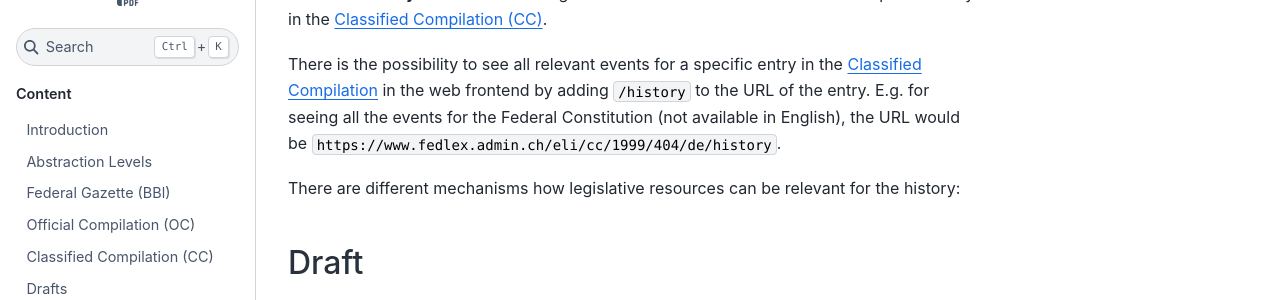
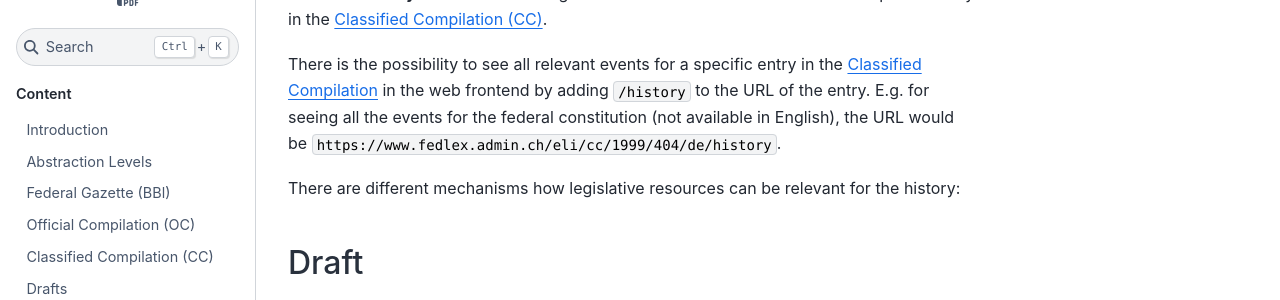
Before and after one commit to swiss/fedlex-jolux, a Sphinx documentation site: the page built from doc/history.md, in a window 1280 px wide and 1400 px high. Shown: the part 155-455 px from the top of the window. Built offline with Sphinx 7.4.7 and the Sphinx Book theme 1.1.4, drawn with Linux system fonts in a browser that asks for light colours; some of the changed text lies outside the part shown.

````diff
--- a/doc/history.md
+++ b/doc/history.md
@@ -2,7 +2,7 @@
 
 The term **history** is used to list all legislative resources that are relevant for a specific entry in the [Classified Compilation (CC)](classified_compilation.md).
 
-There is the possibility to see all relevant events for a specific entry in the [Classified Compilation](classified_compilation.md) in the web frontend by adding `/history` to the URL of the entry. E.g. for seeing all the events for the Federal Constitution (not available in English), the URL would be `https://www.fedlex.admin.ch/eli/cc/1999/404/de/history`.
+There is the possibility to see all relevant events for a specific entry in the [Classified Compilation](classified_compilation.md) in the web frontend by adding `/history` to the URL of the entry. E.g. for seeing all the events for the federal constitution (not available in English), the URL would be `https://www.fedlex.admin.ch/eli/cc/1999/404/de/history`.
 
 There are different mechanisms how legislative resources can be relevant for the history:
 
@@ -25,7 +25,7 @@ The following figure shows the general structure of a [jolux:Draft](#Draft):
 General structure of a jolux:Draft.
 :::
 
-The following SPARQL query shows all the [jolux:Act](#Act) that werde involved in drafting the Federal Constitution:
+The following SPARQL query shows all the [jolux:Act](#Act) that werde involved in drafting the federal constitution:
 
 ```sparql
 PREFIX jolux: <http://data.legilux.public.lu/resource/ontology/jolux#>
@@ -40,7 +40,7 @@ SELECT ?act WHERE {
 
 If new legislative resources are created that have an impact on existing ones, they are modelled as [jolux:Impact](#Impact).
 
-The following SPARQL query shows all the [jolux:Act](#Act) that have an impact on the Federal Constitution:
+The following SPARQL query shows all the [jolux:Act](#Act) that have an impact on the federal constitution:
 
 ```sparql
 PREFIX jolux: <http://data.legilux.public.lu/resource/ontology/jolux#>
````
Also changed, not shown: doc/abstraction_levels.md (+1 -1 lines), doc/changes.md (+2 -2 lines), doc/citations.md (+3 -3 lines).
